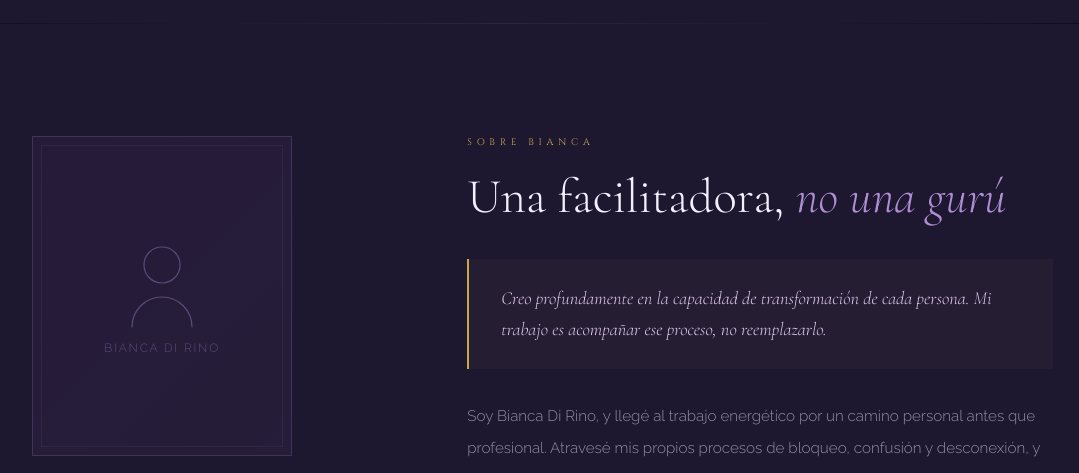
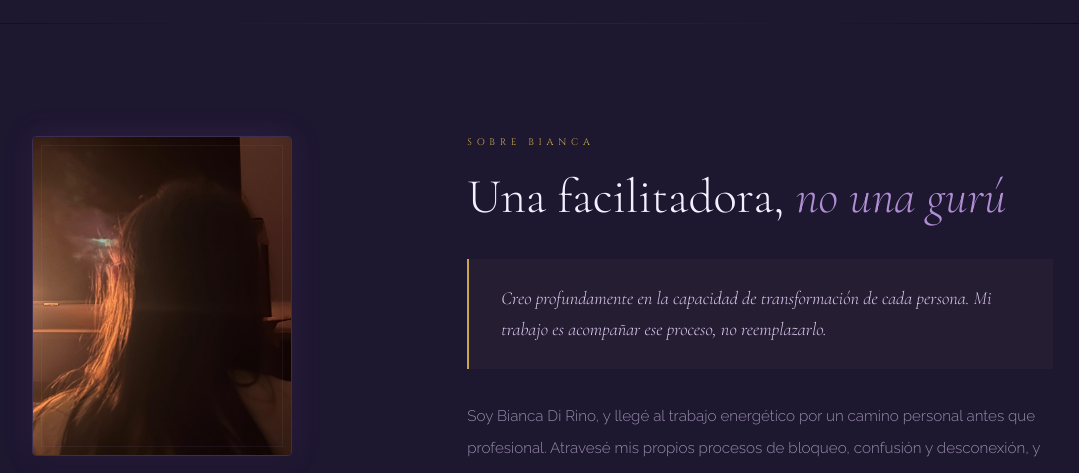
Before and after one commit to Soultransmutacion/Soul, a plain HTML site: page index.html in a window 1280 px wide. Shown: the part 4640-5113 px from the top of the page, without its empty margins (137-1216 px from the left). Drawn offline with nearby package versions, Linux system fonts and the light colour scheme.

Commit message:
Reemplazar placeholder con foto de Bian (bian.jpg) en sección Bianca

```diff
--- a/index.html
+++ b/index.html
@@ -554,11 +554,9 @@ section { padding: 7rem 2rem; position: relative; }
   height: 320px;
   border: 1px solid rgba(176,142,212,0.2);
   position: relative;
-  display: flex;
-  align-items: center;
-  justify-content: center;
-  background: linear-gradient(135deg, rgba(123,79,166,0.08), rgba(176,142,212,0.05));
   overflow: hidden;
+  box-shadow: 0 0 30px rgba(150,100,200,0.2), 0 4px 20px rgba(0,0,0,0.4);
+  border-radius: 4px;
 }
 .bianca-frame::before {
   content: '';
@@ -1060,10 +1058,7 @@ footer {
     <div class="bianca-grid">
       <div class="bianca-visual reveal">
         <div class="bianca-frame">
-          <div class="bianca-placeholder">
-            <svg viewBox="0 0 80 100" fill="none" xmlns="http://www.w3.org/2000/svg" style="width:80px;height:100px;opacity:0.4;"><circle cx="40" cy="28" r="18" stroke="#b08ed4" stroke-width="1.2"/><path d="M10 90c0-16.6 13.4-30 30-30s30 13.4 30 30" stroke="#b08ed4" stroke-width="1.2" stroke-linecap="round"/></svg>
-            <p>Bianca Di Rino</p>
-          </div>
+          <img src="bian.jpg" alt="Bianca Di Rino" style="width:100%;height:100%;object-fit:cover;object-position:right 15%;" />
         </div>
         <span class="bianca-signature">Bianca Di Rino</span>
       </div>
```
